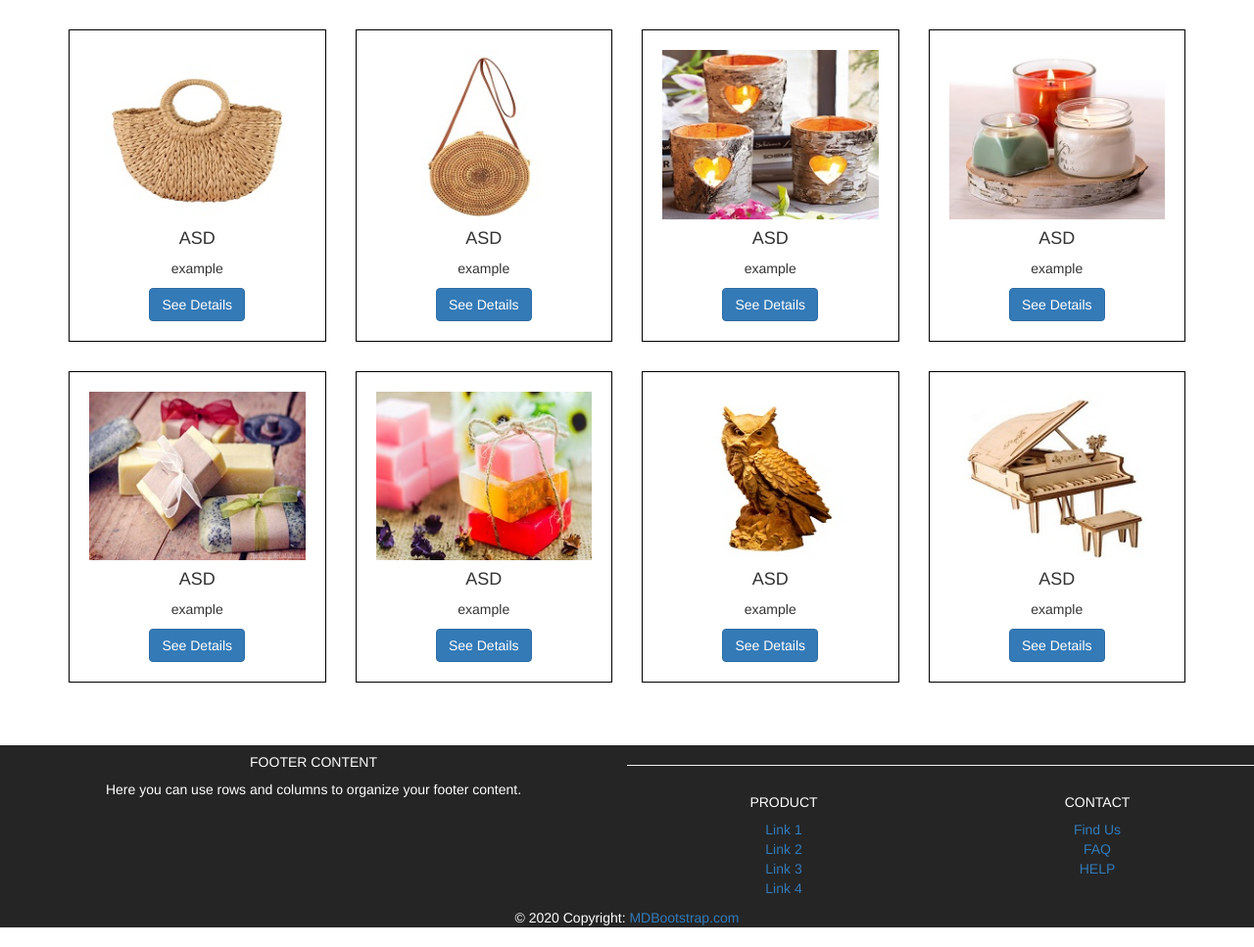
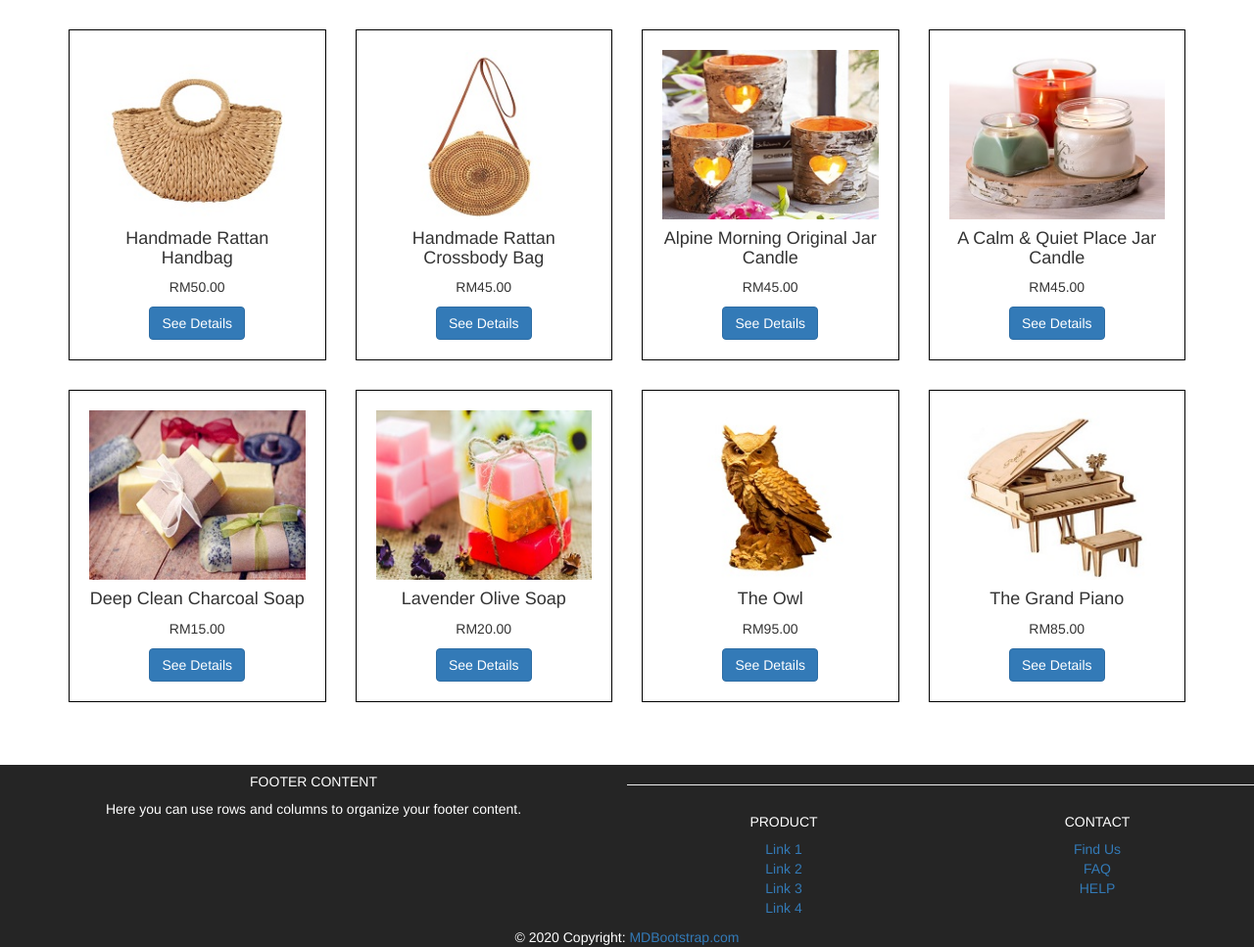
Before and after one commit to yanting0831/Craft_Pop_House_DP2, a PHP site: page / in a window 1280 px wide. Shown: the part 580-1547 px from the top of the page at 98% size. Run offline with PHP 8.4, Linux system fonts and the light colour scheme.

Commit message:
Update index.php

```diff
--- a/index.php
+++ b/index.php
@@ -15,12 +15,7 @@
     <link rel="stylesheet" href="https://maxcdn.bootstrapcdn.com/bootstrap/3.4.1/css/bootstrap.min.css">
 	<script src="https://ajax.googleapis.com/ajax/libs/jquery/3.4.1/jquery.min.js"></script>
 	<script src="https://maxcdn.bootstrapcdn.com/bootstrap/3.4.1/js/bootstrap.min.js"></script>
-    <!-- HTML5 Shim and Respond.js IE8 support of HTML5 elements and media queries -->
-    <!-- WARNING: Respond.js doesn't work if you view the pae via file://-->
-    <!--[if lt IE 9]>
-    <script src="js/html5shiv.js"></script>
-    <script src="js/respons.min.js"></script>
-    <![endif]-->
+
 </head>
 <body>
 
@@ -51,9 +46,9 @@
 					<div class="card-body">
 						<div class="item">
 						<img class="card-img" src="images/bag1.jpg" style="width: 100%">
-							<h4 class="card title">ASD</h4>
-							<p> example </p>
-							<a href="#" class="btn btn-primary">See Details</a>
+							<h4 class="card title">Handmade Rattan Handbag</h4>
+							<p> RM50.00 </p>
+							<a href="bag1.php" class="btn btn-primary">See Details</a>
 						</div>
 					</div>
 
@@ -64,9 +59,9 @@
 					<div class="card-body">
 						<div class="item">
 						<img class="card-img" src="images/bag2.jpg" style="width: 100%">
-							<h4 class="card title">ASD</h4>
-							<p> example </p>
-							<a href="#" class="btn btn-primary">See Details</a>
+							<h4 class="card title">Handmade Rattan Crossbody Bag</h4>
+							<p> RM45.00 </p>
+							<a href="bag2.php" class="btn btn-primary">See Details</a>
 						</div>
 					</div>
 
@@ -76,9 +71,9 @@
 					<div class="card-body">
 						<div class="item">
 						<img class="card-img" src="images/candle3.jpg" style="width: 100%">
-							<h4 class="card title">ASD</h4>
-							<p> example </p>
-							<a href="#" class="btn btn-primary">See Details</a>
+							<h4 class="card title">Alpine Morning Original Jar Candle</h4>
+							<p> RM45.00 </p>
+							<a href="candle3.php" class="btn btn-primary">See Details</a>
 						</div>
 					</div>
 
@@ -88,9 +83,9 @@
 					<div class="card-body">
 						<div class="item">
 						<img class="card-img" src="images/candle4.jpg" style="width: 100%">
-							<h4 class="card title">ASD</h4>
-							<p> example </p>
-							<a href="#" class="btn btn-primary">See Details</a>
+							<h4 class="card title">A Calm & Quiet Place Jar Candle</h4>
+							<p> RM45.00 </p>
+							<a href="candle4.php" class="btn btn-primary">See Details</a>
 						</div>
 					</div>
 
@@ -103,9 +98,9 @@
 					<div class="card-body">
 						<div class="item">
 						<img class="card-img" src="images/soap1.jpg" style="width: 100%">
-							<h4 class="card title">ASD</h4>
-							<p> example </p>
-							<a href="#" class="btn btn-primary">See Details</a>
+							<h4 class="card title">Deep Clean Charcoal Soap</h4>
+							<p> RM15.00 </p>
+							<a href="soap1.php" class="btn btn-primary">See Details</a>
 						</div>
 					</div>
 
@@ -115,9 +110,9 @@
 					<div class="card-body">
 						<div class="item">
 						<img class="card-img" src="images/soap4.jpg" style="width: 100%">
-							<h4 class="card title">ASD</h4>
-							<p> example </p>
-							<a href="#" class="btn btn-primary">See Details</a>
+							<h4 class="card title">Lavender Olive Soap</h4>
+							<p> RM20.00 </p>
+							<a href="soap4.php" class="btn btn-primary">See Details</a>
 						</div>
 					</div>
 
@@ -127,9 +122,9 @@
 					<div class="card-body">
 						<div class="item">
 						<img class="card-img" src="images/wood3.jpg" style="width: 100%">
-							<h4 class="card title">ASD</h4>
-							<p> example </p>
-							<a href="#" class="btn btn-primary">See Details</a>
+							<h4 class="card title">The Owl</h4>
+							<p> RM95.00 </p>
+							<a href="wood3.php" class="btn btn-primary">See Details</a>
 						</div>
 					</div>
 
@@ -139,9 +134,9 @@
 					<div class="card-body">
 						<div class="item">
 						<img class="card-img" src="images/wood4.jpg" style="width: 100%">
-							<h4 class="card title">ASD</h4>
-							<p> example </p>
-							<a href="#" class="btn btn-primary">See Details</a>
+							<h4 class="card title">The Grand Piano</h4>
+							<p> RM85.00 </p>
+							<a href="wood4.php" class="btn btn-primary">See Details</a>
 						</div>
 					</div>
 
```
